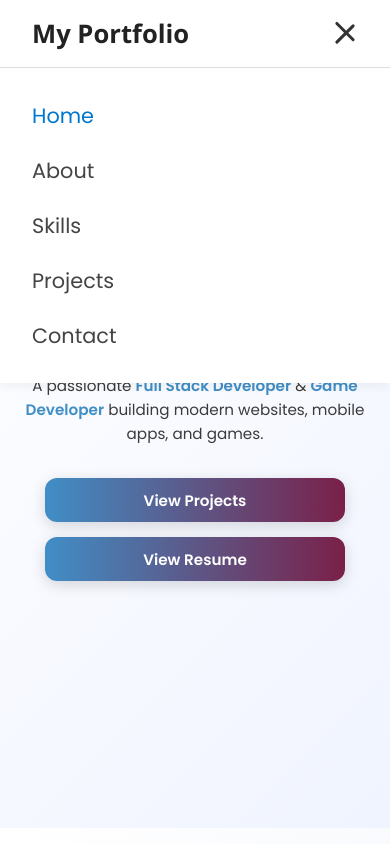
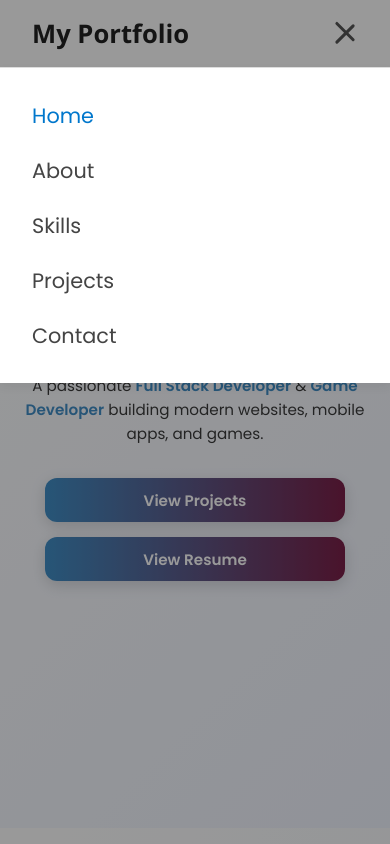
Before and after one commit to ShaikhZaamir04/zaamir-portfolio, a React (Vite) app: page / in a window 390 px wide. Both pictures are taken after a click on the element 345 px from the left and 33 px from the top of the page. Shown: the top 844 px of the page. Built offline with nearby package versions, Linux system fonts and the light colour scheme; the HTML template or start-up script is replaced by a standard one.

Commit message:
Updated Nav Stage 2

```diff
--- a/src/components/Navbar.css
+++ b/src/components/Navbar.css
@@ -63,8 +63,12 @@
   color: #0077cc;
 }
 
-/* ===== Responsive Mobile Styles ===== */
+/* ============================= */
+/* === Responsive Mobile Nav === */
+/* ============================= */
 @media (max-width: 768px) {
+
+  /* Mobile nav panel hidden by default */
   .navbar-links {
     position: absolute;
     top: 100%;
@@ -72,18 +76,25 @@
     width: 100%;
     flex-direction: column;
     background-color: #fff;
-    padding: 1rem 2rem;
+    padding: 2rem;
     gap: 1.5rem;
-    display: none;
+    transform: translateY(-20px);
+    opacity: 0;
+    pointer-events: none;
+    transition: all 0.4s ease;
     border-top: 1px solid #ddd;
     box-shadow: 0 4px 10px rgba(0, 0, 0, 0.05);
+    z-index: 101;
   }
 
   .navbar-links.open {
     display: flex;
+    transform: translateY(0);
+    opacity: 1;
+    pointer-events: auto;
   }
 
-  /* Hamburger Icon + Morph */
+  /* Hamburger Icon */
   .menu-toggle {
     display: flex;
     flex-direction: column;
@@ -91,7 +102,6 @@
     gap: 6px;
     cursor: pointer;
     z-index: 110;
-    /* above nav */
   }
 
   .menu-toggle span {
@@ -114,37 +124,38 @@
     transform: rotate(-45deg) translate(6px, -6px);
   }
 
-  /* Mobile Nav Styles */
-  @media (max-width: 768px) {
-    .navbar-links {
-      position: absolute;
-      top: 100%;
-      left: 0;
-      width: 100%;
-      flex-direction: column;
-      background-color: #fff;
-      padding: 2rem;
-      gap: 1.5rem;
-      display: none;
-      border-top: 1px solid #ddd;
-      transform: translateY(-20px);
+  /* Dark overlay when menu is open */
+  .overlay {
+    position: fixed;
+    top: 0;
+    left: 0;
+    height: 100vh;
+    width: 100%;
+    background-color: rgba(0, 0, 0, 0.4);
+    z-index: 90;
+  }
+
+  /* Staggered fade-in animation */
+  @keyframes fadeInLinks {
+    from {
       opacity: 0;
-      pointer-events: none;
-      transition: all 0.4s ease;
+      transform: translateY(-10px);
     }
 
-    .navbar-links.open {
-      display: flex;
+    to {
+      opacity: 1;
       transform: translateY(0);
-      opacity: 1;
-      pointer-events: auto;
     }
   }
 
-  /* Desktop: hide toggle */
-  @media (min-width: 769px) {
-    .menu-toggle {
-      display: none;
-    }
+  .fade-in {
+    animation: fadeInLinks 0.4s ease forwards;
   }
 }
+
+/* Desktop: hide toggle */
+@media (min-width: 769px) {
+  .menu-toggle {
+    display: none;
+  }
+}
--- a/src/components/Navbar.jsx
+++ b/src/components/Navbar.jsx
@@ -31,10 +31,17 @@
           <span></span>
         </div>
 
-        {/* Navigation Links */}
+        {/* Overlay */}
+        {isOpen && <div className="overlay" onClick={toggleMenu}></div>}
+
+        {/* Mobile Navigation */}
         <ul className={`navbar-links ${isOpen ? "open" : ""}`}>
-          {navLinks.map((link) => (
-            <li key={link.name}>
+          {navLinks.map((link, index) => (
+            <li
+              key={link.name}
+              style={{ animationDelay: `${index * 0.1}s` }}
+              className={isOpen ? "fade-in" : ""}
+            >
               <Link
                 to={link.to}
                 smooth={true}
@@ -42,7 +49,7 @@
                 offset={-70}
                 className={active === link.name ? "active" : ""}
                 onSetActive={() => setActive(link.name)}
-                onClick={() => setIsOpen(false)} // close on link click
+                onClick={() => setIsOpen(false)}
                 spy={true}
               >
                 {link.name}
```
